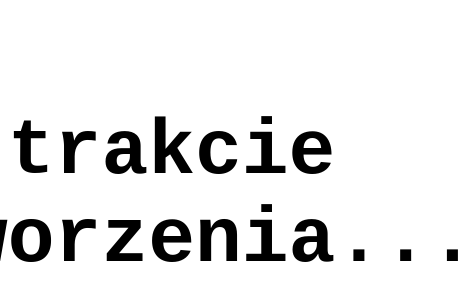
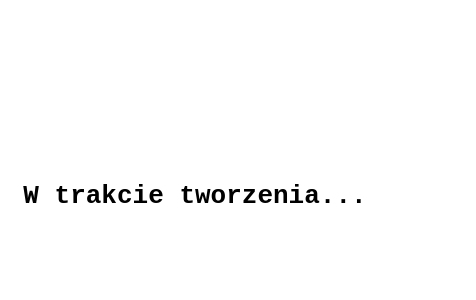
Before and after one commit to jedrzejbor/portfolio, a plain HTML site: page building.html in a window 390 px wide. Shown: the part 226-526 px from the top of the page, 476 px wide, since content can reach past the window. Drawn offline with Linux system fonts and the light colour scheme; a web font is replaced by a local one.

Commit message:
Update style/building.css
Telefony

```diff
--- a/style/building.css
+++ b/style/building.css
@@ -59,3 +59,9 @@ section {
         border-color: transparent;
     }
 }
+
+@media (orientation:portrait) and (max-width:800px) {
+    .building {
+        font-size: 2em;
+    }
+}
```
